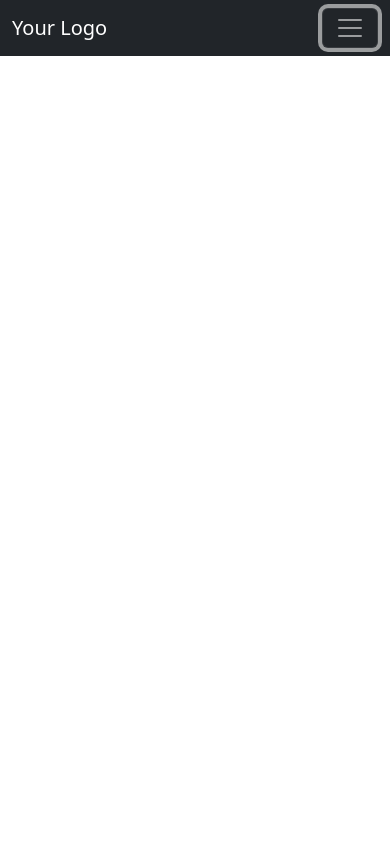
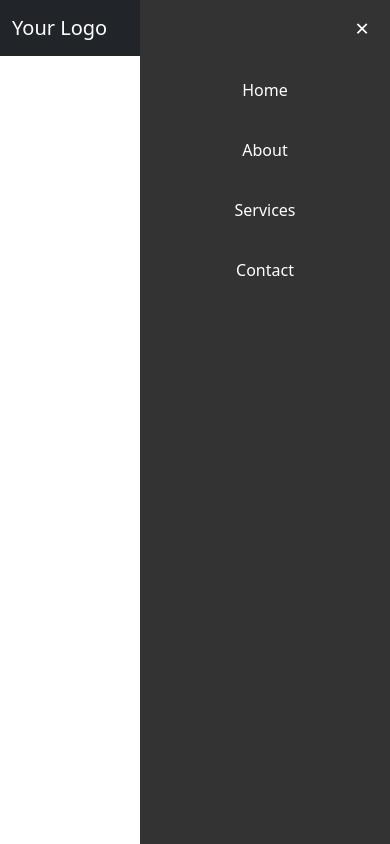
Before and after one commit to cybervirus997/makkan-infra, a React (Create React App) app: page / in a window 390 px wide. Both pictures are taken after a click on the button "Toggle navigation". Built offline with nearby package versions, Linux system fonts and the light colour scheme.

Commit message:
Added resposive feature in navbar

```diff
--- a/src/components/Navbar/index.jsx
+++ b/src/components/Navbar/index.jsx
@@ -1,35 +1,77 @@
-import React from 'react';
+import React, { useState } from 'react';
+import { CloseButton, SidebarWrapper } from './styled';
+import { Sidebar } from './sidebar';
 
 export const Navbar = () => {
+  const [isSidebarOpen, setIsSidebarOpen] = useState(false);
+
+  const handleSidebarToggle = () => {
+    setIsSidebarOpen(!isSidebarOpen);
+  };
   return (
-    <nav class="navbar navbar-expand-lg navbar-dark bg-dark">
-    <div class="container">
-      <a class="navbar-brand" href="#">Your Logo</a>
+    <nav class='navbar navbar-expand-lg navbar-dark bg-dark'>
+      <div class='container'>
+        <a
+          class='navbar-brand'
+          href='#'>
+          Your Logo
+        </a>
 
-      <button class="navbar-toggler" type="button" data-bs-toggle="collapse" data-bs-target="#navbarNav"
-        aria-controls="navbarNav" aria-expanded="false" aria-label="Toggle navigation">
-        <span class="navbar-toggler-icon"></span>
+        <button
+          class='navbar-toggler'
+          type='button'
+          data-bs-toggle='collapse'
+          data-bs-target='#navbarNav'
+          aria-controls='navbarNav'
+          aria-expanded='false'
+          aria-label='Toggle navigation'
+          onClick={handleSidebarToggle}>
+          <span class='navbar-toggler-icon'></span>
         </button>
 
-      <div class="collapse navbar-collapse" id="navbarNav">
-        <ul class="navbar-nav ms-auto">
-          <li class="nav-item">
-            <a class="nav-link" href="#">Home</a>
+        {!isSidebarOpen ? (
+          <div
+            class='collapse navbar-collapse'
+            id='navbarNav'>
+            <ul class='navbar-nav ms-auto'>
+              <li class='nav-item'>
+                <a
+                  class='nav-link'
+                  href='#/'>
+                  Home
+                </a>
               </li>
-          <li class="nav-item">
-            <a class="nav-link" href="#">About</a>
+              <li class='nav-item'>
+                <a
+                  class='nav-link'
+                  href='#/about'>
+                  About
+                </a>
               </li>
-          <li class="nav-item">
-            <a class="nav-link" href="#">Services</a>
+              <li class='nav-item'>
+                <a
+                  class='nav-link'
+                  href='#/services'>
+                  Services
+                </a>
               </li>
-          <li class="nav-item">
-            <a class="nav-link" href="#">Contact</a>
+              <li class='nav-item'>
+                <a
+                  class='nav-link'
+                  href='#/contact'>
+                  Contact
+                </a>
               </li>
             </ul>
           </div>
+        ) : (
+          <Sidebar
+            isSidebarOpen={isSidebarOpen}
+            handleSidebarToggle={handleSidebarToggle}
+          />
+        )}
       </div>
     </nav>
-
   );
 };
 
--- /dev/null
+++ b/src/components/Navbar/sidebar.jsx
@@ -0,0 +1,44 @@
+import React from 'react';
+import { CloseButton, SidebarWrapper } from './styled';
+
+export const Sidebar = ({ isSidebarOpen, handleSidebarToggle }) => {
+  return (
+    <SidebarWrapper className={`sidebar${isSidebarOpen ? ' open' : ''}`}>
+      <ul className='navbar-nav'>
+        <li className='nav-item'>
+          <a
+            className='nav-link'
+            href='#'>
+            Home
+          </a>
+        </li>
+        <li className='nav-item'>
+          <a
+            className='nav-link'
+            href='#'>
+            About
+          </a>
+        </li>
+        <li className='nav-item'>
+          <a
+            className='nav-link'
+            href='#'>
+            Services
+          </a>
+        </li>
+        <li className='nav-item'>
+          <a
+            className='nav-link'
+            href='#'>
+            Contact
+          </a>
+        </li>
+      </ul>
+      <CloseButton
+        className='close-btn'
+        onClick={handleSidebarToggle}>
+        <span className='close-icon'>&times;</span>
+      </CloseButton>
+    </SidebarWrapper>
+  );
+};
--- a/src/components/Navbar/styled.js
+++ b/src/components/Navbar/styled.js
@@ -27,3 +27,61 @@ export const Button = styled.button`
     background-color: #0056b3;
   }
 `;
+
+export const SidebarWrapper = styled.div`
+  position: fixed;
+  top: 0;
+  right: -250px;
+  width: 250px;
+  height: 100%;
+  background-color: #333;
+  padding-top: 60px;
+  transition: right 0.3s ease-in-out;
+
+  &.open {
+    right: 0;
+  }
+
+  ul {
+    list-style: none;
+    padding: 0;
+    margin: 0;
+  }
+
+  li {
+    padding: 10px;
+  }
+
+  a {
+    color: #fff;
+    text-decoration: none;
+
+    &:hover {
+      text-decoration: underline;
+    }
+  }
+`;
+
+export const CloseButton = styled.button`
+  position: absolute;
+  top: 15px;
+  right: 15px;
+  background-color: transparent;
+  border: none;
+  font-size: 24px;
+  color: #fff;
+  cursor: pointer;
+  line-height: 1;
+`;
+
+export const SidebarOverlay = styled.div`
+  position: fixed;
+  top: 0;
+  right: 0;
+  bottom: 0;
+  left: 0;
+  background-color: rgba(0, 0, 0, 0.5);
+  pointer-events: ${({ isOpen }) => (isOpen ? 'auto' : 'none')};
+  opacity: ${({ isOpen }) => (isOpen ? 1 : 0)};
+  transition: opacity 0.3s ease-in-out;
+`;
```
Lines whose indentation alone changed are shown as unchanged.
